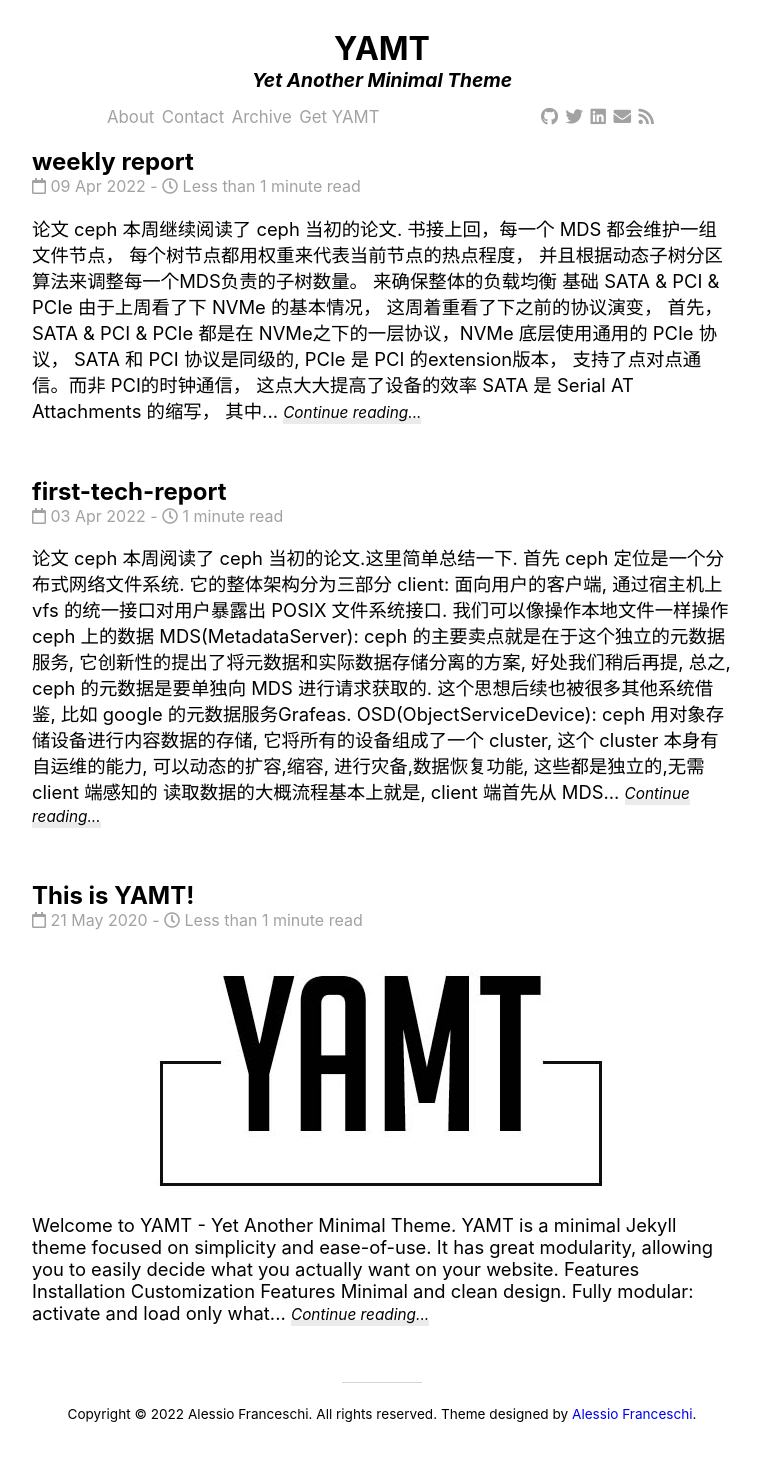
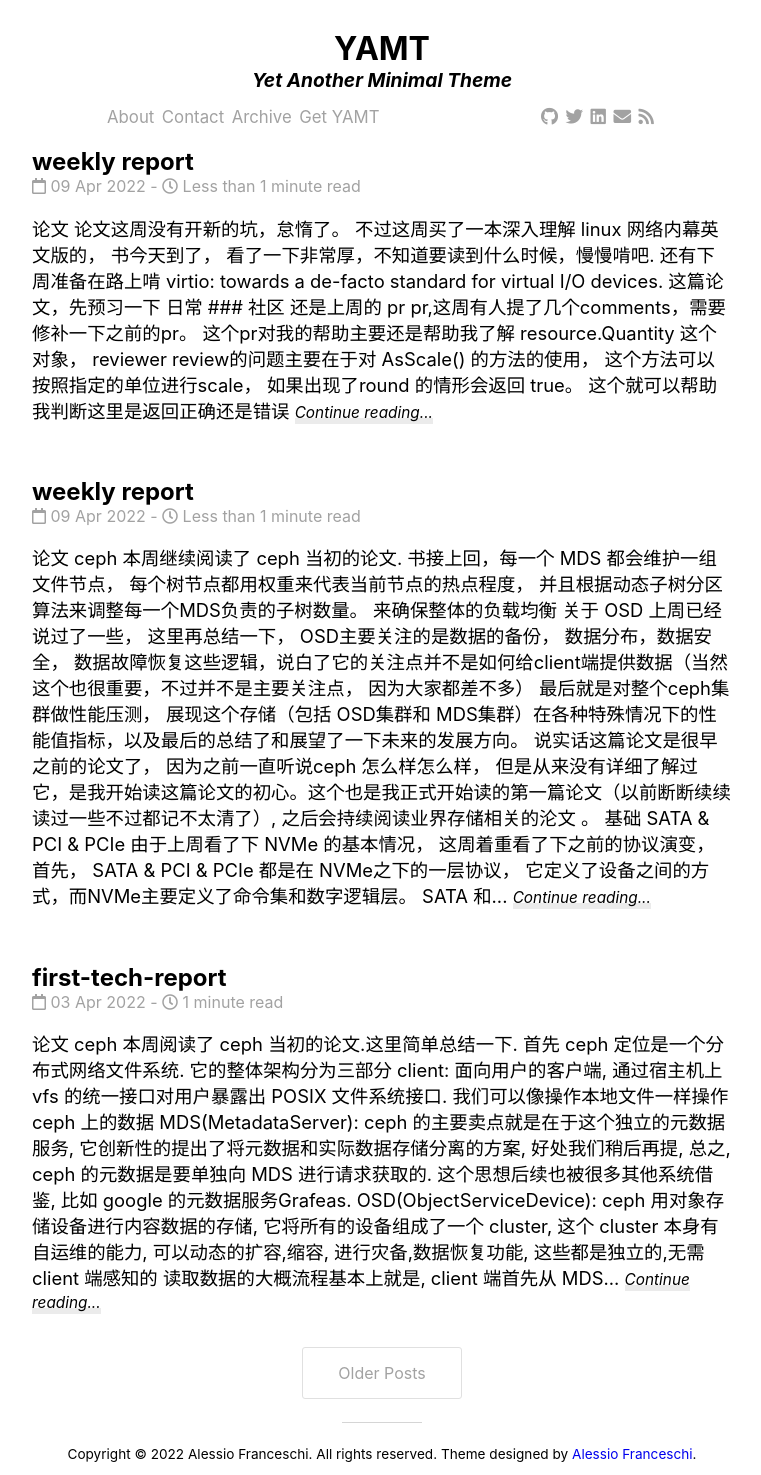
Before and after one commit to mowangdk/mowangdk.github.io, a Jekyll site: the page built from docs/index.html, in a window 1280 px wide. Shown: the whole page, without its empty margins (258-1019 px from the left). Built offline with Jekyll 4.4.1, drawn with Linux system fonts in a browser that asks for light colours; nearby versions of some CDN libraries; the list of posts is cut into pages by our own code; before the commit the page ends 1435 px from its top, so only the background shows below that.

Commit message:
Add report

```diff
--- a/docs/_posts/2022-04-09-tech-report.markdown
+++ b/docs/_posts/2022-04-09-tech-report.markdown
@@ -12,15 +12,22 @@ categories: weeklyreport
 
 本周继续阅读了 ceph 当初的论文. 书接上回，每一个 MDS 都会维护一组文件节点， 每个树节点都用权重来代表当前节点的热点程度， 并且根据动态子树分区算法来调整每一个MDS负责的子树数量。 来确保整体的负载均衡
 
+关于 OSD 上周已经说过了一些， 这里再总结一下， OSD主要关注的是数据的备份， 数据分布，数据安全， 数据故障恢复这些逻辑，说白了它的关注点并不是如何给client端提供数据（当然这个也很重要，不过并不是主要关注点， 因为大家都差不多）
+
+最后就是对整个ceph集群做性能压测， 展现这个存储（包括 OSD集群和 MDS集群）在各种特殊情况下的性能值指标，以及最后的总结了和展望了一下未来的发展方向。
+
+说实话这篇论文是很早之前的论文了， 因为之前一直听说ceph 怎么样怎么样， 但是从来没有详细了解过它，是我开始读这篇论文的初心。这个也是我正式开始读的第一篇论文（以前断断续续读过一些不过都记不太清了）, 之后会持续阅读业界存储相关的沦文 。
 
 
 # 基础
 
 ### SATA & PCI & PCIe
 
-由于上周看了下 NVMe 的基本情况， 这周着重看了下之前的协议演变， 首先， SATA & PCI & PCIe 都是在 NVMe之下的一层协议，NVMe 底层使用通用的 PCIe 协议， SATA 和 PCI 协议是同级的, PCIe 是 PCI 的extension版本， 支持了点对点通信。而非 PCI的时钟通信， 这点大大提高了设备的效率
+由于上周看了下 NVMe 的基本情况， 这周着重看了下之前的协议演变， 首先， SATA & PCI & PCIe 都是在 NVMe之下的一层协议， 它定义了设备之间的方式，而NVMe主要定义了命令集和数字逻辑层。 SATA 和 PCI 协议是同级的, PCIe 是 PCI 的extension版本， 支持了点对点通信。而非 PCI的时钟通信， 这点大大提高了设备的效率. 最后还有M.2, U.2 这种物理接口
 
 SATA 是 Serial AT  Attachments 的缩写， 其中 AT 是 AdvancedTechnology 的缩写， 由于这个词与IBM有着很深的渊源，所以统一简写为 AT 来解耦这个逻辑
+
+
 
 # 日常
 
@@ -28,7 +35,7 @@ SATA 是 Serial AT  Attachments 的缩写， 其中 AT 是 AdvancedTechnology
 
 一个同事问了一个之前我没有详细考虑过的问题，块设备挂载到容器之后容器为什么可以看到相应的块设备。
 经过实验， 确认了在使用文件系统挂载块设备的方式下，在容器中是没有办法看到块设备。 因为块设备已经通过kubelet挂载到指定目录里了， 所谓在容器中看到块设备只是通过 mount/df 命令间接看到， 这里看到的同样是宿主机上面的块设备。
-如果使用了裸设备方式挂载的情况下
+如果使用了裸设备方式挂载的情况下, 块设备则会通过 volumeDevice 中定义的块设备透出， 也无法直接看到宿主机上的块设备
 
 
 # 社区
--- /dev/null
+++ b/docs/_posts/2022-04-16-tech-report.markdown
@@ -0,0 +1,20 @@
+---
+layout: post
+title:  "weekly report"
+date:   2022-04-09 22:30:08 +0800
+categories: weeklyreport
+---
+
+# 论文
+
+论文这周没有开新的坑，怠惰了。 不过这周买了一本深入理解 linux 网络内幕英文版的， 书今天到了， 看了一下非常厚，不知道要读到什么时候，慢慢啃吧.
+还有下周准备在路上啃  virtio: towards a de-facto standard for virtual I/O devices. 这篇论文，先预习一下
+
+# 日常
+
+###
+
+
+# 社区
+
+-  还是上周的 pr [pr](https://github.com/kubernetes/autoscaler/pull/4798),这周有人提了几个comments，需要修补一下之前的pr。 这个pr对我的帮助主要还是帮助我了解 resource.Quantity 这个对象， reviewer review的问题主要在于对 AsScale() 的方法的使用， 这个方法可以按照指定的单位进行scale， 如果出现了round 的情形会返回 true。 这个就可以帮助我判断这里是返回正确还是错误
```
